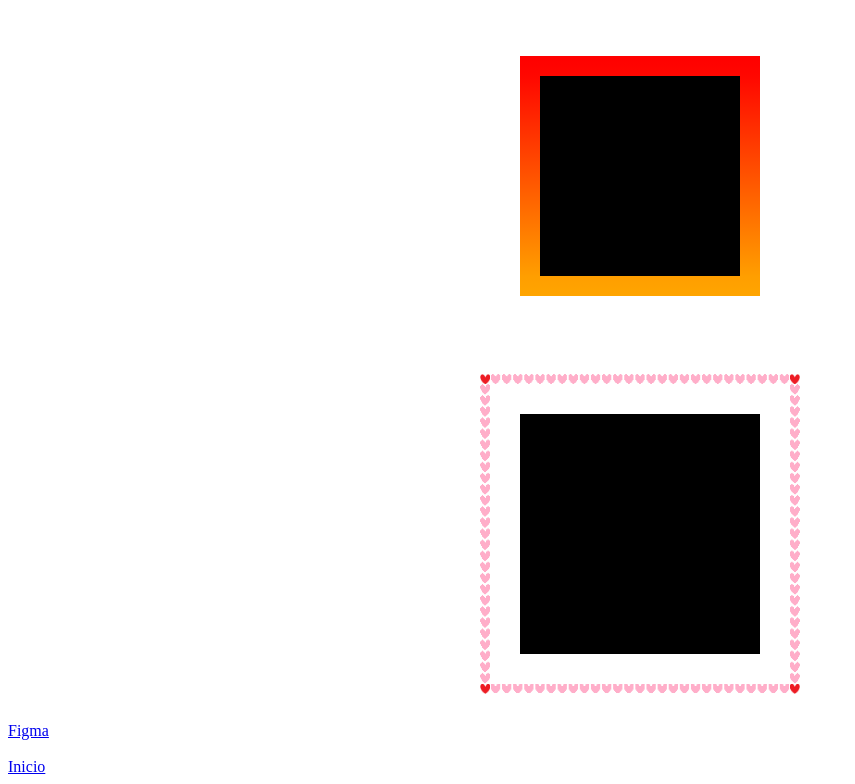
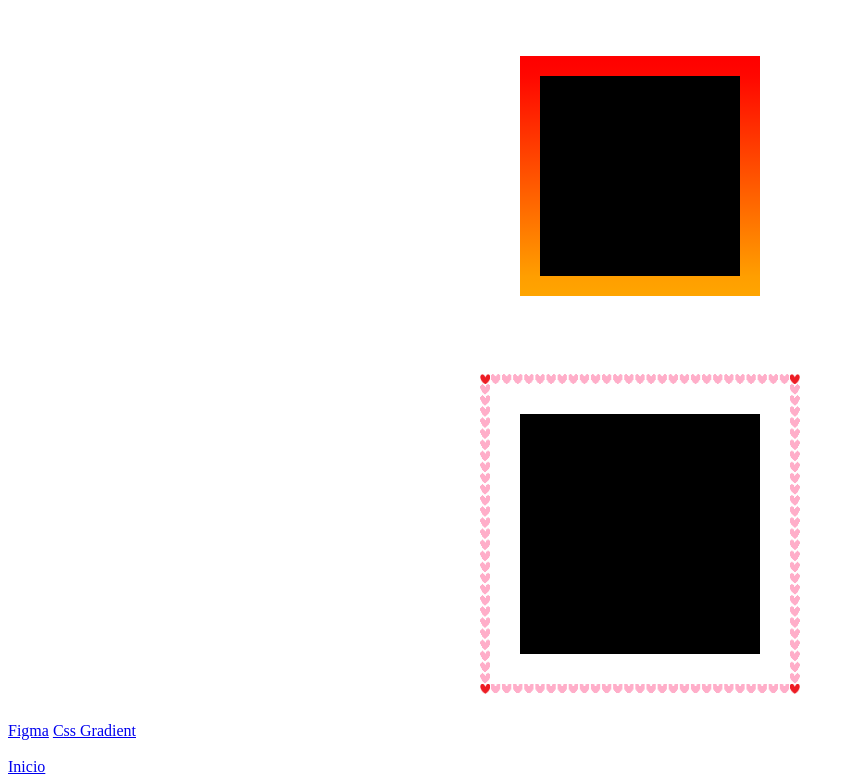
Before and after one commit to Narceliolima/Desafio-Dio, a plain HTML site: page Estudo_CSS_DIO/EstilizacaoBasica/bordas.html in a window 1280 px wide. Shown: the part 934-1718 px from the top of the page, without its empty margins (0-855 px from the left). Drawn offline with Linux system fonts and the light colour scheme.

Commit message:
Adicionando link gradient

```diff
--- a/Estudo_CSS_DIO/EstilizacaoBasica/bordas.html
+++ b/Estudo_CSS_DIO/EstilizacaoBasica/bordas.html
@@ -59,6 +59,7 @@
     <div class="Exemplo2" id="exemplo-resumido"></div><br>
 
     <a target="_blank" href="https://www.figma.com/">Figma</a>
+    <a target="_blank" href="https://cssgradient.io/">Css Gradient</a>
 
     <br><br>
     <a href="index.html">Inicio</a>
```
